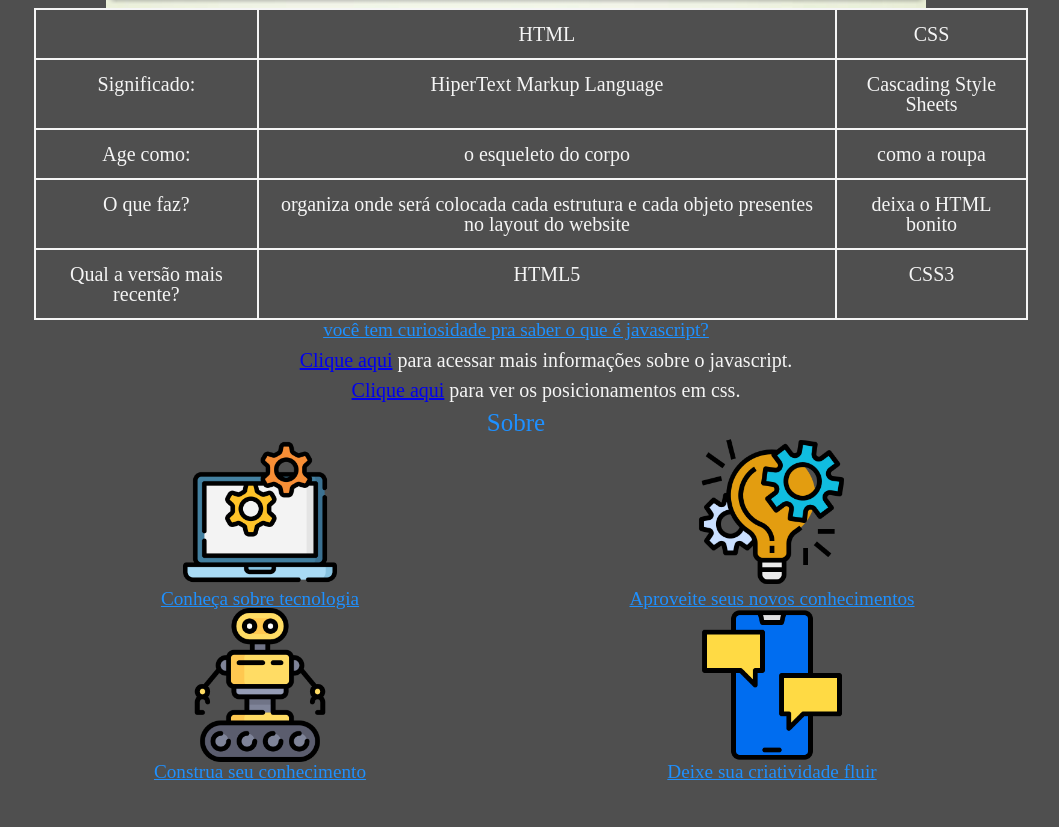
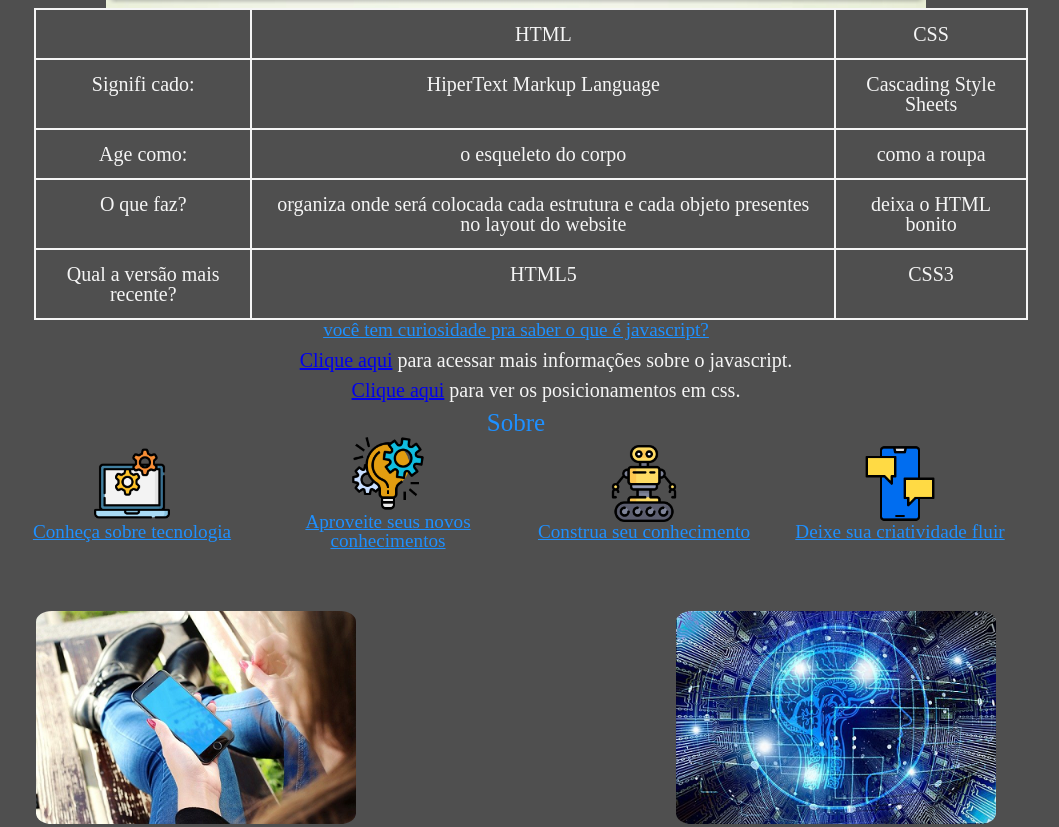
Before and after one commit to Marianybim/PrimeirositeIntWeb, a plain HTML site: page index.html in a window 1280 px wide. Shown: the part 1264-2091 px from the top of the page, without its empty margins (124-1183 px from the left). Drawn offline with Linux system fonts and the light colour scheme.

Commit message:
Add files via upload

```diff
--- a/index.html
+++ b/index.html
@@ -50,7 +50,7 @@
          		<th>    CSS    </th>
          	</tr>
          	<tr>
-         		<td>Significado:</td>
+         		<td>Signifi cado:</td>
          		<td>HiperText Markup Language</td>
          		<td>Cascading Style Sheets</td>
             </tr>
@@ -78,23 +78,23 @@
 
 
       </div>
-      	<h1 class="titulos">Sobre</h1>
-      <section id="sobre">
+      <h1 class="titulos">Sobre</h1>
+        <section id="sobre">
 
-      	<div class="center" class="sobre">
+      	<div  class="sobre">
       		<img class="imgsobre" src="icons/data.png">
       		<h3>Conheça sobre tecnologia</h3>
 
       	</div>
-      	<div class="center" class="sobre">
+      	<div  class="sobre">
       		<img class="imgsobre" src="icons/project.png">
       		<h3>Aproveite seus novos conhecimentos</h3>
       	</div>
-      	<div class="center" class="sobre">
+      	<div  class="sobre">
       		<img class="imgsobre" src="icons/tech.png">
       		<h3>Construa seu conhecimento</h3>
       	</div>
-      	<div class="center" class="sobre">
+      	<div class="sobre">
       		<img class="imgsobre" src="icons/chat.png">
 
       		<h3>Deixe sua criatividade fluir</h3>
@@ -148,6 +148,11 @@
    	   		<img class="imggaleria" src="img/galeria/work.png">
    	   	</figure>
    	   </div>
+   	   <div  class="galeria">
+   	   	<figure>
+   	   		<img class="imggaleria" src="img/galeria/matrix.png">
+   	   	</figure>
+   	   </div>
    </div>
        <footer>
       	<p>Site em construção</p>
```
Also changed, not shown: img/galeria/start.png, img/galeria/terra.png.
